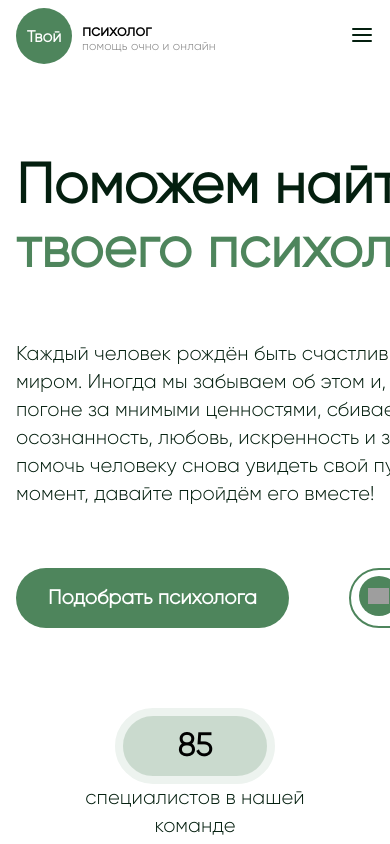
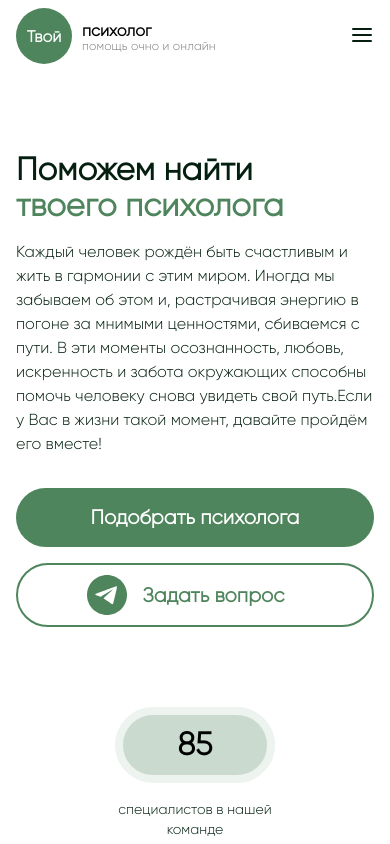
Before and after one commit to NikitaGamza/psychology, a Next.js app: page / in a window 390 px wide. Shown: the top 844 px of the page. Built offline with nearby package versions, Linux system fonts and the light colour scheme; grey boxes are pictures that could not be loaded.

Commit message:
feat: IntroductionPageComponent

```diff
--- a/pages/index.tsx
+++ b/pages/index.tsx
@@ -4,44 +4,13 @@ import TariffPageComponent from '@/app/components/pages/main/Tariff/TariffPageCo
 import TeamPageComponent from '@/app/components/pages/main/Team/TeamPageComponent';
 import GuaranteePageComponent from '@/app/components/pages/main/Guarantee/GuaranteePageComponent';
 import Banner from '@/app/components/ui/Banner/Banner';
+import IntroductionPageComponent from '@/app/components/pages/main/Introduction/IntroductionPageComponent';
 
 export default function Home() {
   return (
     <main className={style.main}>
       <div>
-        <section className={style.introduction}>
-          <div className={style.introduction__wrapper}>
-            <div className={style.introduction__container}>
-              <h1 className={style.introduction__container__head}>
-                Поможем найти{' '}
-                <span className={style.introduction__container__head_green}>
-                  твоего психолога
-                </span>
-              </h1>
-              <p className={style.introduction__container__description}>
-                Каждый человек рождён быть счастливым и жить в гармонии с этим
-                миром. Иногда мы забываем об этом и, растрачивая энергию в
-                погоне за мнимыми ценностями, сбиваемся с пути. В эти моменты
-                осознанность, любовь, искренность и забота окружающих способны
-                помочь человеку снова увидеть свой путь.Если у Вас в жизни такой
-                момент, давайте пройдём его вместе!
-              </p>
-              <div className={style.introduction__container__buttons}>
-                <button className="button_green">Подобрать психолога</button>
-                <button className={style.button_hover}>
-                  <span className={style.button_hover__tg}>
-                    <img
-                      className={style.button_hover__tg__icon}
-                      src="./telegram-white.svg"
-                      alt="tg"
-                    />
-                  </span>
-                  Задать вопрос
-                </button>
-              </div>
-            </div>
-          </div>
-        </section>
+        <IntroductionPageComponent />
         <div className={style.main_flex}>
           <GuaranteePageComponent />
           <TeamPageComponent />
--- a/pages/page.module.scss
+++ b/pages/page.module.scss
@@ -51,41 +51,6 @@
   }
 }
 
-.introduction {
-  padding-top: 80px;
-  padding-bottom: 80px;
-  &__wrapper {
-    width: 1232px;
-    margin: 0 auto;
-  }
-  &__container {
-    width: 765px;
-    display: inline-flex;
-    flex-direction: column;
-    gap: 60px;
-    &__head {
-      font-size: 56px;
-      font-weight: 700;
-      line-height: 64px;
-      color: #041f0f;
-      width: 570px;
-      &_green {
-        color: #4e855c;
-      }
-    }
-    &__description {
-      font-size: 20px;
-      font-weight: 500;
-      line-height: 28px;
-      color: #041f0f;
-      width: 670px;
-    }
-    &__buttons {
-      display: inline-flex;
-      gap: 60px;
-    }
-  }
-}
 .button {
   &_hover {
     border: 2px solid #4e855c;
--- a/src/app/components/PsychoSlider/PsychoSlider.tsx
+++ b/src/app/components/PsychoSlider/PsychoSlider.tsx
@@ -100,8 +100,9 @@ export default function PsychoSlider() {
   ];
   return (
     <div className="flex_wrap_spacebetween">
-      {psychoList.map((item: any) => (
+      {psychoList.map((item: any, index) => (
         <Psychologist
+          key={index}
           firstName={item.firstName}
           lastName={item.lastName}
           fields={item.fields}
--- a/src/app/components/pages/main/Guarantee/GuaranteePageComponent.module.scss
+++ b/src/app/components/pages/main/Guarantee/GuaranteePageComponent.module.scss
@@ -8,12 +8,14 @@
   width: 160px;
   margin: 0 auto;
   border: 20px solid;
+  margin-bottom: 28px;
   @media screen and (max-width: 1232px) {
     font-size: 32px;
     // width: 120px;
     line-height: 36px;
     padding: 12px 16px 12px 16px;
     border: 8px solid;
+    margin-bottom: 16px;
   }
 }
 .guarantee {
@@ -77,6 +79,11 @@
             border-color: #fbeeee;
           }
         }
+        &__text {
+          font-size: 14px;
+          line-height: 20px;
+          width: 156px;
+        }
       }
     }
   }
--- /dev/null
+++ b/src/app/components/pages/main/Introduction/IntroductionPageComponent.module.scss
@@ -0,0 +1,60 @@
+.introduction {
+  padding-top: 80px;
+  padding-bottom: 80px;
+  &__wrapper {
+    width: 1232px;
+    margin: 0 auto;
+  }
+  &__container {
+    width: 765px;
+    display: inline-flex;
+    flex-direction: column;
+    gap: 60px;
+    &__head {
+      font-size: 56px;
+      font-weight: 700;
+      line-height: 64px;
+      color: #041f0f;
+      width: 570px;
+      margin-bottom: 40px;
+      &_green {
+        color: #4e855c;
+      }
+    }
+    &__description {
+      font-size: 20px;
+      font-weight: 500;
+      line-height: 28px;
+      color: #041f0f;
+      width: 670px;
+    }
+    &__buttons {
+      display: inline-flex;
+      gap: 60px;
+    }
+  }
+}
+@media screen and (max-width: 1232px) {
+  .introduction {
+    &__container {
+      width: auto;
+      gap: 32px;
+      &__head {
+        width: 270px;
+        font-size: 32px;
+        line-height: 36px;
+        margin-bottom: 16px;
+      }
+      &__description {
+        width: auto;
+        line-height: 24px;
+        font-size: 16px;
+      }
+      &__buttons {
+        display: flex;
+        flex-direction: column;
+        gap: 16px;
+      }
+    }
+  }
+}
--- /dev/null
+++ b/src/app/components/pages/main/Introduction/IntroductionPageComponent.tsx
@@ -0,0 +1,43 @@
+import React from 'react';
+import style from './IntroductionPageComponent.module.scss';
+import Image from 'next/image';
+
+export default function IntroductionPageComponent() {
+  return (
+    <section className={style.introduction}>
+      <div className="container">
+        <div className={style.introduction__container}>
+          <div>
+            <h1 className={style.introduction__container__head}>
+              Поможем найти{' '}
+              <span className={style.introduction__container__head_green}>
+                твоего психолога
+              </span>
+            </h1>
+            <p className={style.introduction__container__description}>
+              Каждый человек рождён быть счастливым и жить в гармонии с этим
+              миром. Иногда мы забываем об этом и, растрачивая энергию в погоне
+              за мнимыми ценностями, сбиваемся с пути. В эти моменты
+              осознанность, любовь, искренность и забота окружающих способны
+              помочь человеку снова увидеть свой путь.Если у Вас в жизни такой
+              момент, давайте пройдём его вместе!
+            </p>
+          </div>
+
+          <div className={style.introduction__container__buttons}>
+            <button className="button_green">Подобрать психолога</button>
+            <button className="button_hover_tg">
+              <Image
+                src="/telegram-white.svg"
+                alt="tg"
+                width={40}
+                height={40}
+              />
+              Задать вопрос
+            </button>
+          </div>
+        </div>
+      </div>
+    </section>
+  );
+}
--- a/src/app/globals.scss
+++ b/src/app/globals.scss
@@ -16,8 +16,11 @@ $grey: #cbcbcb;
   color: #fff;
   font-size: 20px;
   font-weight: 700;
-  line-height: 24px;
+  // line-height: 24px;
   width: fit-content;
+  @media screen and (max-width: 1232px) {
+    width: 100%;
+  }
 }
 @mixin button_sheer {
   padding: 20px 24px 20px 24px;
@@ -30,7 +33,27 @@ $grey: #cbcbcb;
     padding: 8px 12px;
     font-size: 16px;
   }
-  // line-height: 28px;
+}
+
+@mixin button-hover-tg {
+  padding: 10px 32px 10px 13px;
+  border-radius: 32px;
+  border: 2px solid $green;
+  background-color: #fff;
+  color: $green;
+  font-size: 20px;
+  font-weight: 700;
+  display: inline-flex;
+  align-items: center;
+  gap: 16px;
+  &:hover {
+    background-color: $green;
+    color: #fff;
+  }
+  @media screen and (max-width: 1232px) {
+    width: auto;
+    justify-content: center;
+  }
 }
 
 * {
@@ -112,6 +135,11 @@ a {
     @include button;
     background-color: $green;
   }
+  &_hover {
+    &_tg {
+      @include button-hover-tg();
+    }
+  }
   &_sheer {
     @include button_sheer;
     &_active {
```
Also changed, not shown: public/telegram-white.svg (added).
